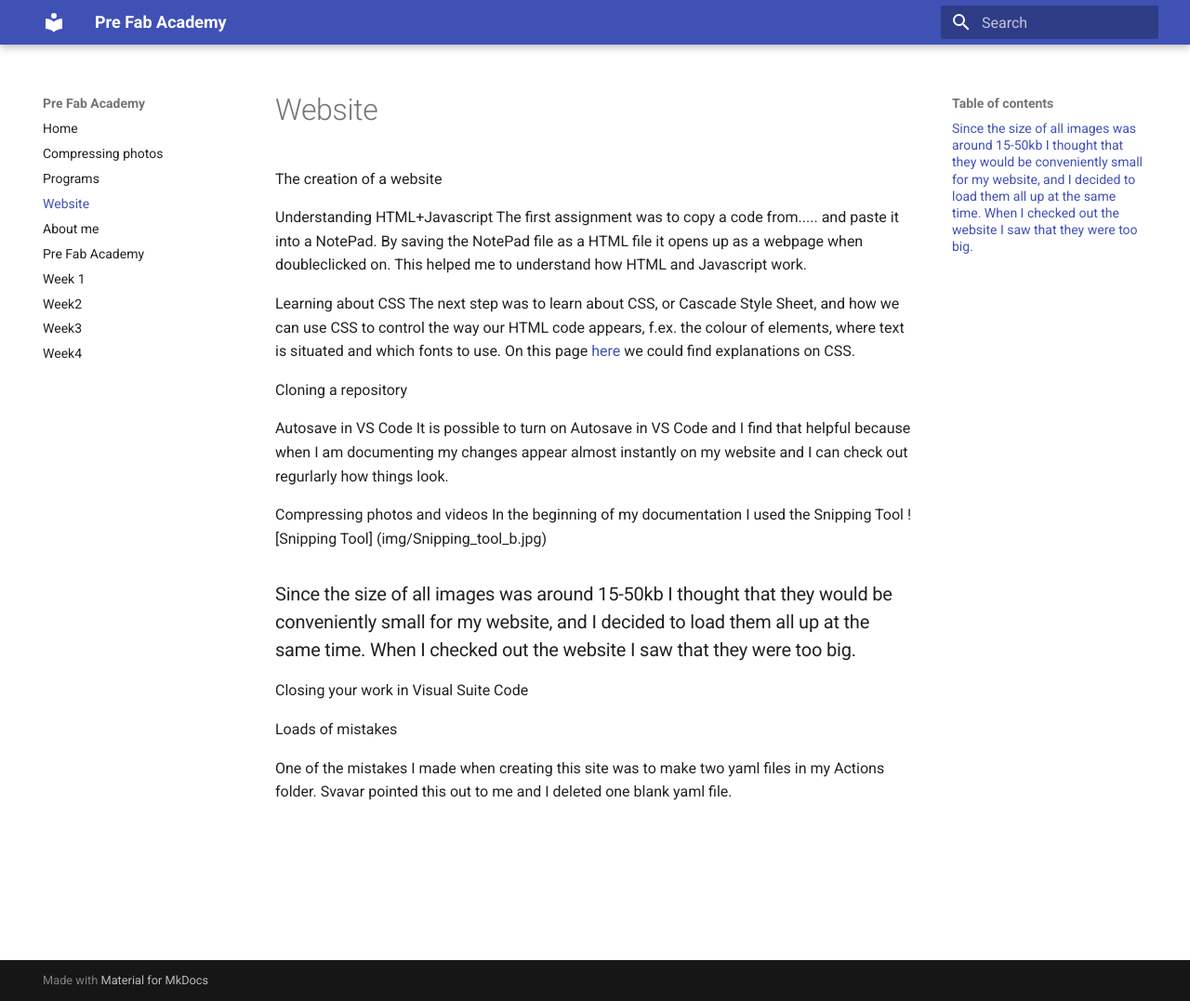
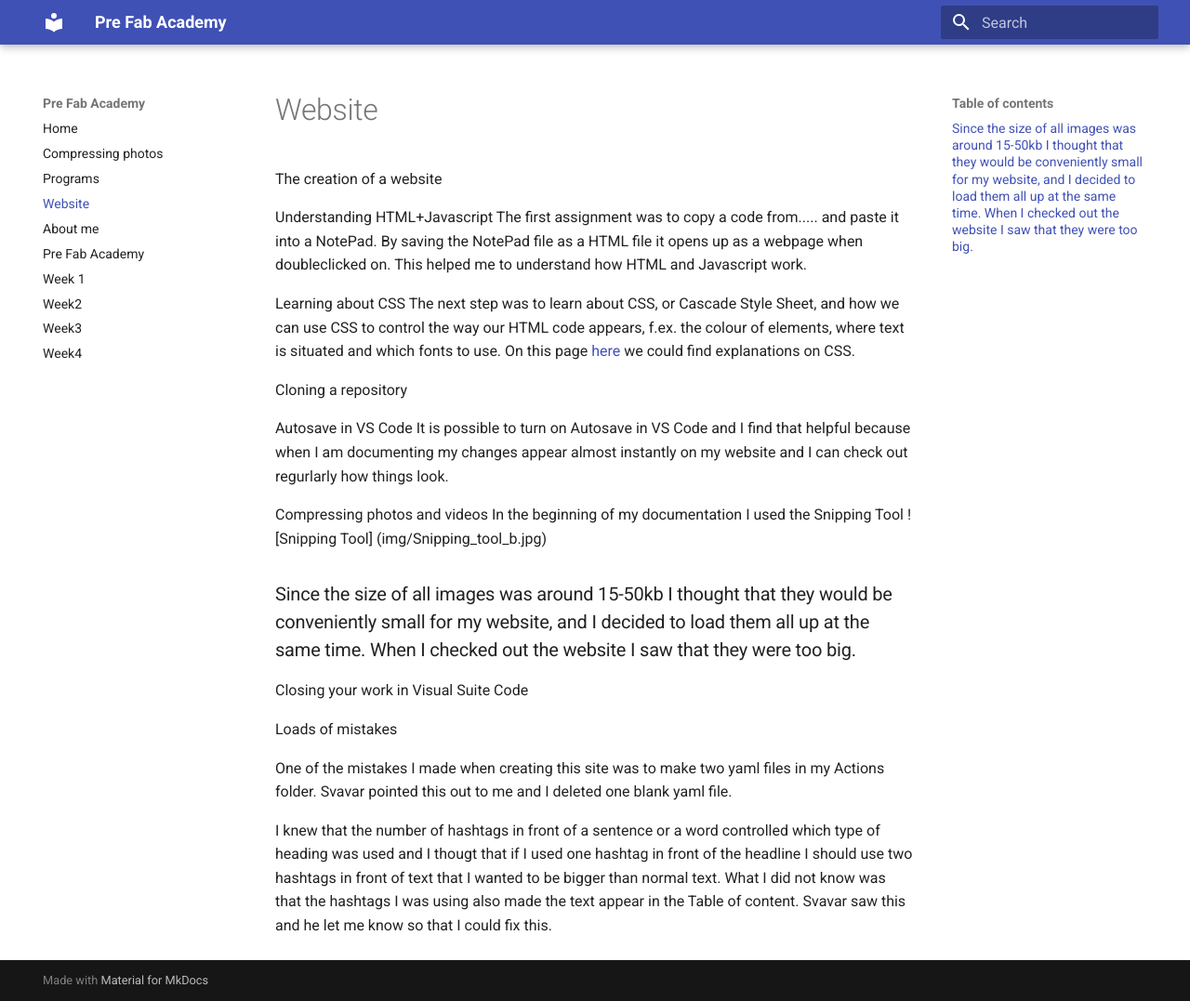
Before and after one commit to OlofH2/Before-Fab-Academy, an MkDocs documentation site: the page built from docs/Website.md, in a window 1280 px wide and 1077 px high. Shown: the whole window at 93% size. Built offline with MkDocs 1.6.1 and Material for MkDocs 9.7.7, drawn with Linux system fonts in a browser that asks for light colours.

Commit message:
Texti um hashtags

```diff
--- a/docs/Website.md
+++ b/docs/Website.md
@@ -26,3 +26,5 @@ Closing your work in Visual Suite Code
 Loads of mistakes
 
 One of the mistakes I made when creating this site was to make two yaml files in my Actions folder. Svavar pointed this out to me and I deleted one blank yaml file.
+
+I knew that the number of hashtags in front of a sentence or a word controlled which type of heading was used and I thougt that if I used one hashtag in front of the headline I should use two hashtags in front of text that I wanted to be bigger than normal text. What I did not know was that the hashtags I was using also made the text appear in the Table of content. Svavar saw this and he let me know so that I could fix this.
```
